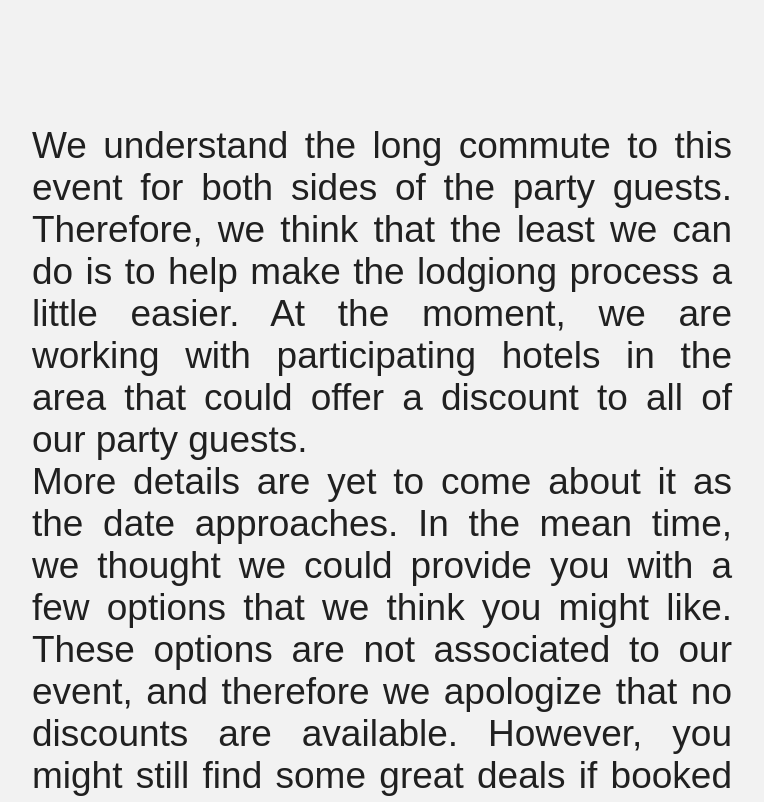
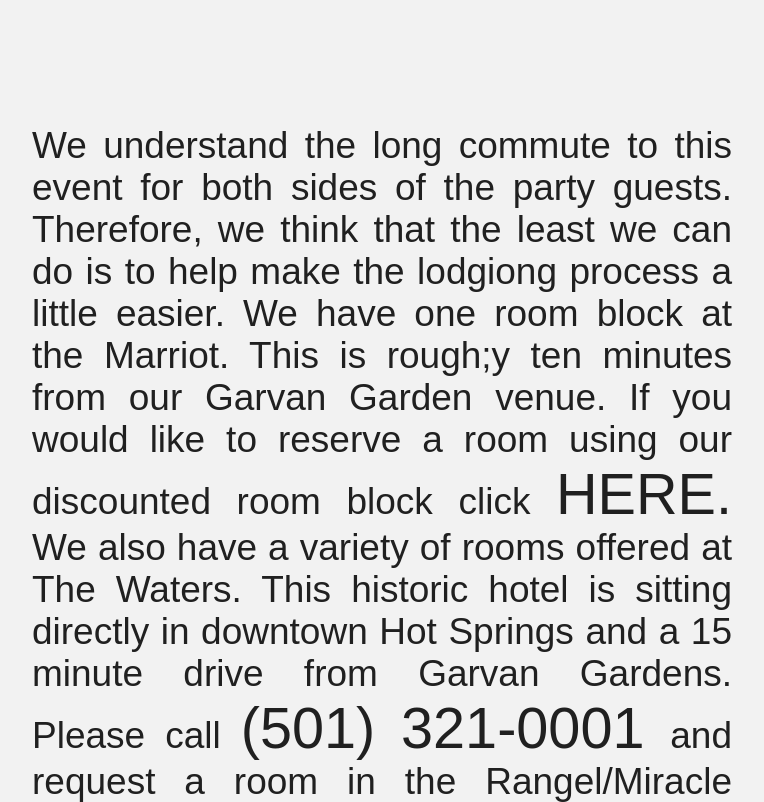
Before and after one commit to yodarango/rangeledamiracle, a website: page public/moreinfo.html in a window 1280 px wide. Shown: the part 1831-2633 px from the top of the page, without its empty margins (258-1022 px from the left). Drawn offline with Linux system fonts and the light colour scheme; no server answers; a web font is replaced by a local one.

Commit message:
Version 2.01. updated lodging details

```diff
--- a/app.js
+++ b/app.js
@@ -60,7 +60,7 @@ app.get('/', (req, res)=>{
 
 console.log(process.env.SEND_GRID)
 
-app.listen(process.env.PORT || 1234, (error)=>{
+app.listen(process.env.PORT || 5000, (error)=>{
   if (error) return console.log(error)
   console.log(`connected on ${5000}`)
 })
--- a/public/moreinfo.html
+++ b/public/moreinfo.html
@@ -40,11 +40,13 @@ More specific details are yet to come as the date approaches!
   <h1 id = "more-info-sections-2" class="more-info-sections" >LODGING</h1>
   <p id="storyBrideGroomP-Moreinfo2" class="storyBrideGroomP storyBrideGroomP-Moreinfo" >
     We understand the long commute to this event for both sides of the party guests. Therefore, we think that the least we can do is to help
-    make the lodgiong process a little easier. At the moment, we are working with participating hotels in the area that could offer a discount to all of our party guests.
-    <br>
-    More details are yet to come about it as the date approaches. In the mean time, we thought we could provide you with a few options that we think you might like.
-    These options are not associated to our event, and therefore we apologize that no discounts are available. However, you might still find some great deals if booked on time.
-    Whether you are looking for a cabin or simply a room hotel these options might help.
+    make the lodgiong process a little easier.
+    We have one room block at the Marriot. This is rough;y ten minutes from our Garvan Garden venue. If you would like to reserve a room using our discounted room block click <a href="https://www.marriott.com/events/start.mi?id=1603390623529&key=GRP">HERE.</a>
+    We also have a variety of rooms offered at The Waters. This historic hotel is sitting directly in downtown Hot Springs and a 15 minute drive from Garvan Gardens.
+    Please call <a href="tel:501321001">(501) 321-0001 </a> and request a room in the Rangel/Miracle wedding block.
+    We also wanted to provide you with a few more options that we think you might like.
+    There are a wide range of lodging options in Hot Springs; however, these listed below are not associated to our event.
+
    </p>
 
 <div class= "more-info-lodging">
```
